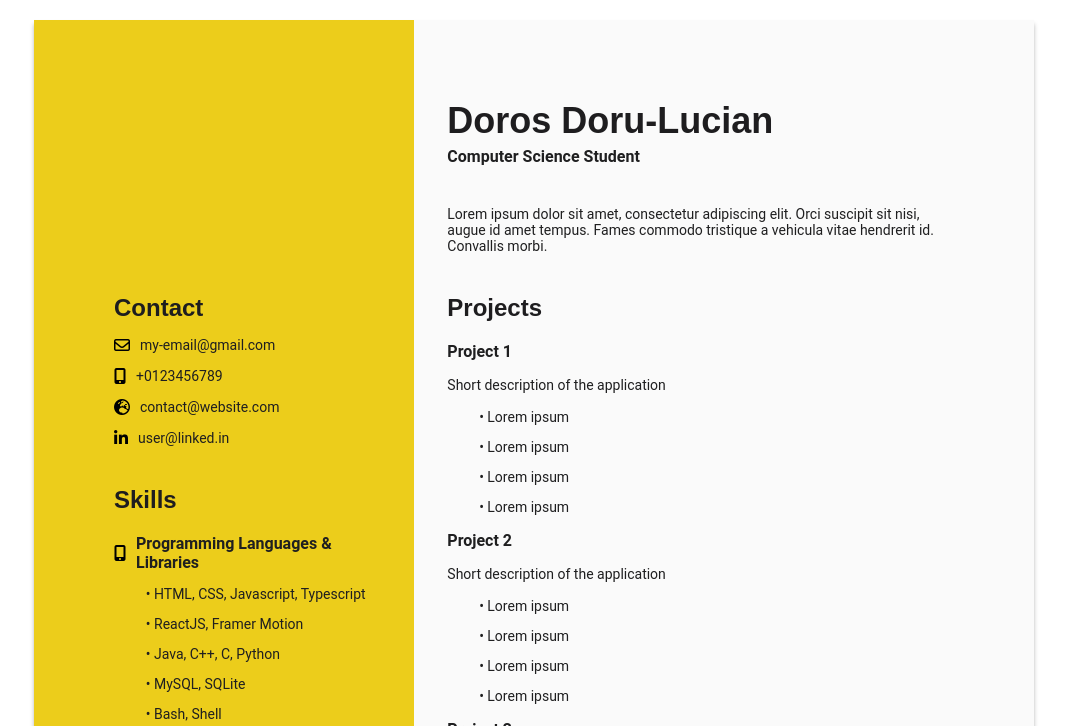
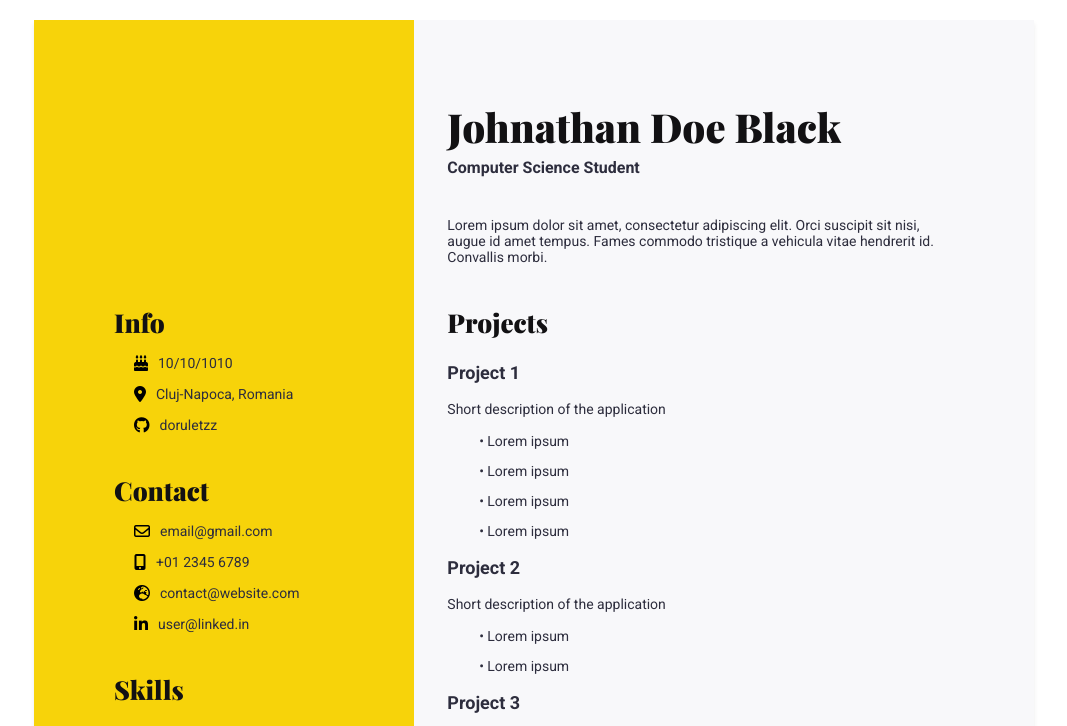
Before and after one commit to doruletzz/resume, a plain HTML site: page index.html in a window 1280 px wide. Shown: the top 726 px of the page, without its empty margins (106-1173 px from the left). Drawn offline with nearby package versions, Linux system fonts and the light colour scheme.

Commit message:
added info section & small css tweaks

```diff
--- a/index.css
+++ b/index.css
@@ -1,11 +1,13 @@
+@import url('https://fonts.googleapis.com/css2?family=Playfair+Display:wght@400;900&family=Roboto:wght@400;700&display=swap');
+
+
 * {
     font-family: 'Roboto', sans-serif;
 
-
-    --primary-color: rgb(30, 29, 31);
-    --secondary-color: #1f1f20;
-    --background-primary-color: #fafafa;
-    --background-secondary-color: #eccd1b;
+    --primary-color: #121113;
+    --secondary-color: #2d2d3d;
+    --background-primary-color: #f8f8fa;
+    --background-secondary-color: #f7d30a;
 }
 
 
@@ -14,7 +16,7 @@ li::marker{
     content:"• ";
     font-size:14px;
     color: var(--secondary-color);
-    padding-right: 10px;
+    padding-right: 20px;
     vertical-align: middle;
  }
 
@@ -23,7 +25,7 @@ p{
     font-size: 14px;
 }
 
-.contact-detail{
+.contact-detail, .info-detail{
     display: flex;
     align-content: center;
     margin: 0 auto;
@@ -35,13 +37,12 @@ p{
 	margin: 20px auto;
     background-color: var(--background-primary-color);
     background: linear-gradient(90deg, var(--background-secondary-color) 38%, var(--background-primary-color) 38%);
-    filter: drop-shadow(0px 4px 2px rgba(20, 20, 20, 0.301));
+    filter: drop-shadow(0px 4px 2px rgba(20, 20, 20, 0.082));
 }
 
 .resume-contents{
     padding-left: 80px !important;
     padding-right: 40px !important;
-    min-height: 100vh;
     width: 100%;
     display: grid;
     grid-template-columns: repeat(3, 1fr);
@@ -60,6 +61,7 @@ p{
 }
 
 .right{
+
     margin-right: 160px;
 
     grid-column-start:  2;
@@ -87,6 +89,14 @@ p{
     margin: 0;
 }
 
+.ml-3{
+    margin-left: 40px;
+}
+
+.ml-2{
+    margin-left: 20px;
+}
+
 .ml-1{
     margin-left: 10px;
 }
@@ -111,8 +121,7 @@ p{
     margin-top: 80px !important;
     font-family: 'Playfair Display', sans-serif;
     color: var(--primary-color);
-
-    font-size: 36px;
+    font-size: 40px;
     margin-bottom: 0;
 }
 
@@ -125,13 +134,13 @@ p{
 .right-title{
     font-family: 'Playfair Display', sans-serif;
     color: var(--primary-color);
-    font-size: 24px;
+    font-size: 26px;
 }
 
 .left-title{
     font-family: 'Playfair Display', sans-serif;
     color: var(--primary-color);
-    font-size: 24px;
+    font-size: 26px;
 }
 
 .skill-subtitle, .detail-subtitle{
@@ -142,12 +151,12 @@ p{
 
 .left-subtitle{
     color: var(--secondary-color);
-    font-size: 16px;
+    font-size: 18px;
 }
 
 
 
 .right-subtitle{
     color: var(--secondary-color);
-    font-size: 16px;
+    font-size: 18px;
 }
--- a/index.html
+++ b/index.html
@@ -15,7 +15,7 @@
             <div class="top-left"></div>
             <section class="heading">
                 <div>
-                    <h1 class="heading-title">Doros Doru-Lucian</h1>
+                    <h1 class="heading-title">Johnathan Doe Black</h1>
                     <h3 class="heading-subtitle mt-1">Computer Science Student</h3>
                     <p class="mt-1">Lorem ipsum dolor sit amet, consectetur adipiscing elit. Orci suscipit sit nisi, augue id amet
                         tempus. Fames commodo tristique a vehicula vitae hendrerit id. Convallis morbi.</p>
@@ -23,27 +23,50 @@
             </section>
             <section class="left">
                 <div class="contact mt-3">
+                    <h1 class="left-title mt-2">Info</h1>
+                    <ul class="ul-no-bullets">
+                        <li class="mt-2 ml-2">
+                            <div class="info-detail">
+                                <i class="fa-solid fa-cake-candles"></i>
+                                <p class=" ml-1 m-0">  10/10/1010</p>
+                            </div>
+                        </li>
+                        <li class="mt-2 ml-2">
+                            <div class="info-detail">
+                                <i class="fa-solid fa-location-dot"></i>
+                                <p class=" ml-1 m-0">   Cluj-Napoca, Romania </p>
+                            </div>
+                        </li>
+                        <li class="mt-2 ml-2">
+                            <div class="info-detail">
+                                <i class="fa-brands fa-github"></i>
+                                <p class=" ml-1 m-0">  doruletzz</p>
+                            </div>
+                        </li>
+                    </ul>
+                </div>
+                <div class="info mt-3">
                     <h1 class="left-title mt-2">Contact</h1>
                     <ul class="ul-no-bullets">
-                        <li class="mt-2">
+                        <li class="mt-2 ml-2">
                             <div class="contact-detail">
                                 <i class="fa-regular fa-envelope"></i>
-                                <p class=" ml-1 m-0">  my-email@gmail.com</p>
+                                <p class=" ml-1 m-0">  email@gmail.com</p>
                             </div>
                         </li>
-                        <li class="mt-2">
+                        <li class="mt-2 ml-2">
                             <div class="contact-detail">
                                 <i class="fa-solid fa-mobile-screen-button"></i>
-                                <p class=" ml-1 m-0">  +0123456789 </p>
+                                <p class=" ml-1 m-0">  +01 2345 6789 </p>
                             </div>
                         </li>
-                        <li class="mt-2">
+                        <li class="mt-2 ml-2">
                             <div class="contact-detail">
                                 <i class="fa-solid fa-earth-europe"></i>
                                 <p class=" ml-1 m-0">contact@website.com</p>
                             </div>
                         </li>
-                        <li class="mt-2">
+                        <li class="mt-2 ml-2">
                             <div class="contact-detail">
                                 <i class="fa-brands fa-linkedin-in"></i>
                                 <p class=" ml-1 m-0"> user@linked.in</p>
@@ -172,12 +195,6 @@
                             <li>
                                 <p>Lorem ipsum</p>
                             </li>
-                            <li>
-                                <p>Lorem ipsum</p>
-                            </li>
-                            <li>
-                                <p>Lorem ipsum</p>
-                            </li>
                         </ul>
                     </div>
                     <div class="project">
@@ -221,14 +238,7 @@
                         <h3>Bachelors in Computer Science</h3>
                         <h5>Expected: 2022</h5>
                         <p>Short description of the degree and what i've learned</p>
-                        <ul>
-                            <li>
-                                <p>Lorem ipsum</p>
-                            </li>
-                            <li>
-                                <p>Lorem ipsum</p>
-                            </li>
-                        </ul>
+
                     </div>
                 </div>
         </div>
```
